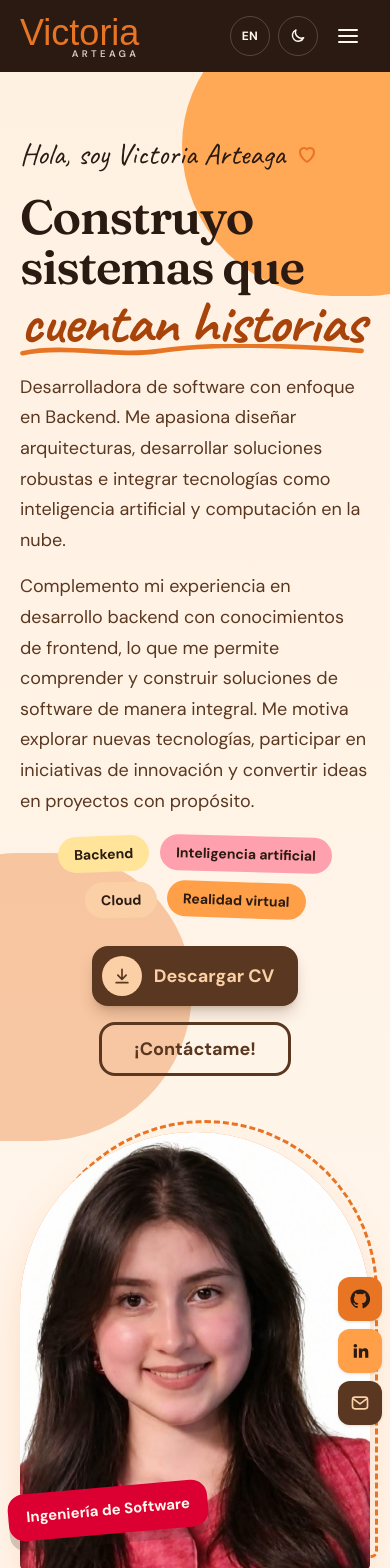
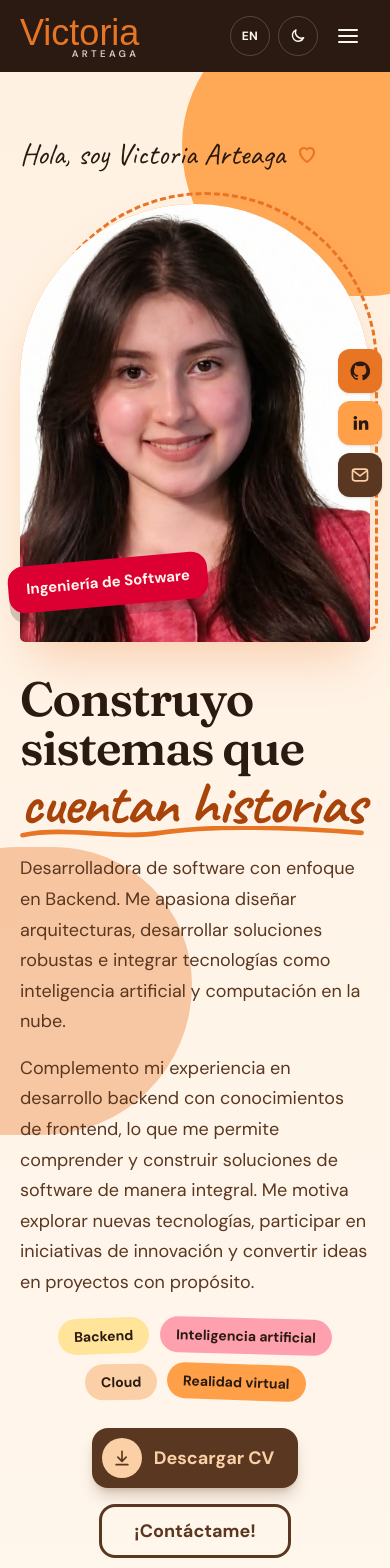
Before and after one commit to VictoriaArteaga/Mi-Portafolio, a Next.js app in the folder portafolio/: page / in a window 390 px wide. Shown: the top 1568 px of the page. Built offline with nearby package versions, Linux system fonts and the light colour scheme; a web font is replaced by a local one.

Commit message:
Hero responsive

```diff
--- a/portafolio/components/About.tsx
+++ b/portafolio/components/About.tsx
@@ -85,7 +85,7 @@ export default function About() {
   const paragraphs = profileContent[lang].about.paragraphs;
   const extra =
     lang === "es"
-      ? { eyebrow: "01 · conóceme", stamp: ["backend", "& IA", "aplicada"], beyond: "Fuera del código:" }
+      ? { eyebrow: "01 · conóceme", stamp: ["backend", "e IA", "aplicada"], beyond: "Fuera del código:" }
       : { eyebrow: "01 · get to know me", stamp: ["backend", "& applied", "AI"], beyond: "Beyond the code:" };
   const mainParagraphs = paragraphs.length > 1 ? paragraphs.slice(0, -1) : paragraphs;
   const beyondParagraph = paragraphs.length > 1 ? paragraphs[paragraphs.length - 1] : null;
--- a/portafolio/components/Hero.tsx
+++ b/portafolio/components/Hero.tsx
@@ -37,11 +37,15 @@ export default function Hero() {
         <path d="M12 0C12 7 17 12 24 12C17 12 12 17 12 24C12 17 7 12 0 12C7 12 12 7 12 0Z" />
       </svg>
 
-      <div className="mx-auto grid min-h-[calc(100svh-4.5rem)] max-w-[1360px] items-center gap-14 px-5 py-16 sm:px-8 md:py-24 lg:grid-cols-[minmax(0,1fr)_470px] lg:gap-16">
-        <div className="flex flex-col gap-5 xl:pl-[110px]">
+      <div className="mx-auto grid min-h-[calc(100svh-4.5rem)] max-w-[1360px] items-center gap-8 px-5 py-16 sm:px-8 md:py-24 lg:grid-cols-[minmax(0,1fr)_470px] lg:gap-x-16 lg:gap-y-0">
+        {/* En celular: saludo, luego la imagen, luego el resto. En escritorio: texto a la izquierda e imagen a la derecha. */}
+        <div className="order-1 lg:order-none lg:col-start-1 lg:row-start-1 lg:self-end xl:pl-[110px]">
           <p className="font-hand flex items-center gap-2.5 text-3xl text-ink dark:text-moon sm:text-[2.125rem]">
             {profile.name} <Heart className="size-6 text-terracota" />
           </p>
+        </div>
+
+        <div className="order-3 flex flex-col gap-5 lg:order-none lg:col-start-1 lg:row-start-2 lg:mt-5 lg:self-start xl:pl-[110px]">
           <h1 className="font-serif text-5xl font-semibold leading-[1.04] tracking-tight text-ink sm:text-6xl lg:text-[68px] dark:text-moon">
             {profile.titleStart}{" "}
             <span className="font-hand relative inline-block text-6xl font-bold text-[#a8430a] sm:text-7xl lg:text-[84px] dark:text-terracota">
@@ -85,7 +89,7 @@ export default function Hero() {
         </div>
 
         {/* Retrato */}
-        <div className="relative mx-auto w-full max-w-[470px]">
+        <div className="relative order-2 mx-auto w-full max-w-[470px] lg:order-none lg:col-start-2 lg:row-span-2 lg:row-start-1">
           {/* Marco punteado en arco */}
           <div aria-hidden className="absolute -right-2 bottom-3 left-3 -top-3 sm:-right-[22px] sm:bottom-[22px] sm:left-[22px] sm:-top-[22px] rounded-t-[999px] rounded-b-[2.5rem] border-[3px] border-dashed border-terracota" />
 
```
